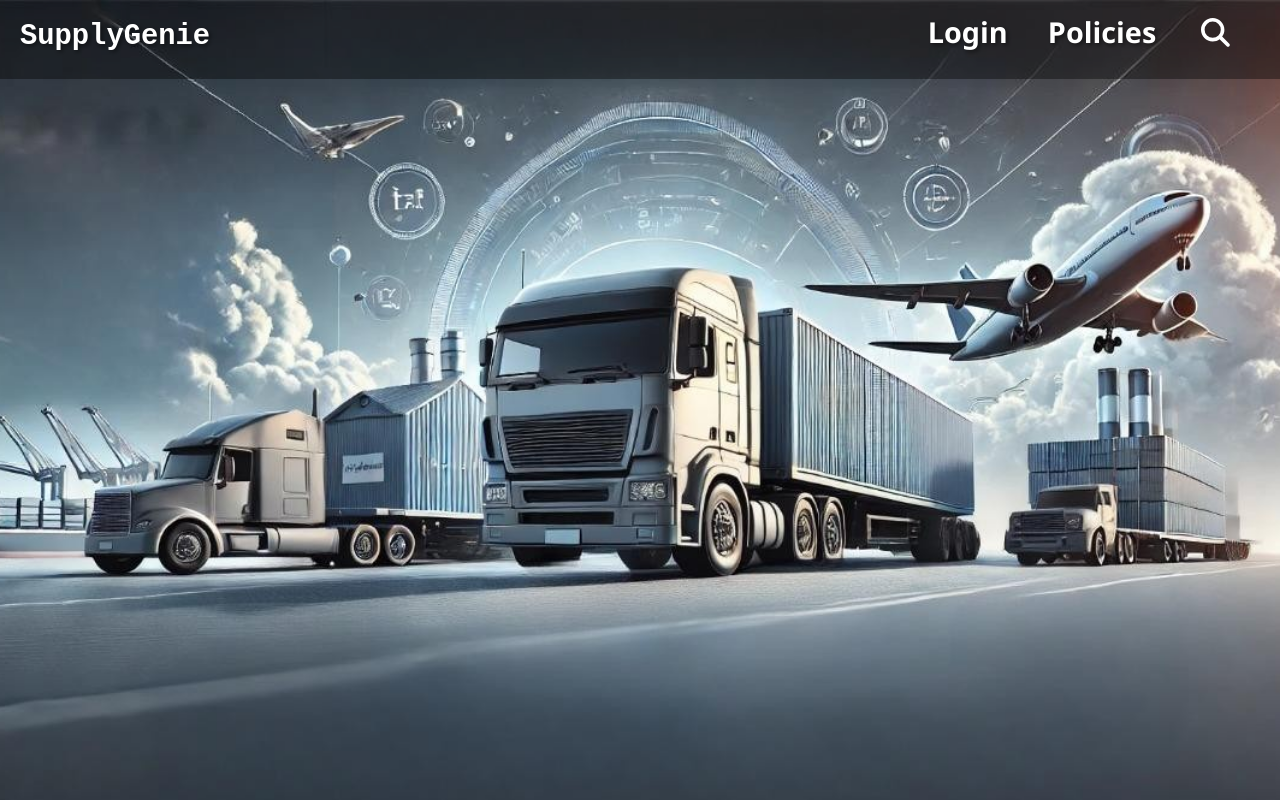
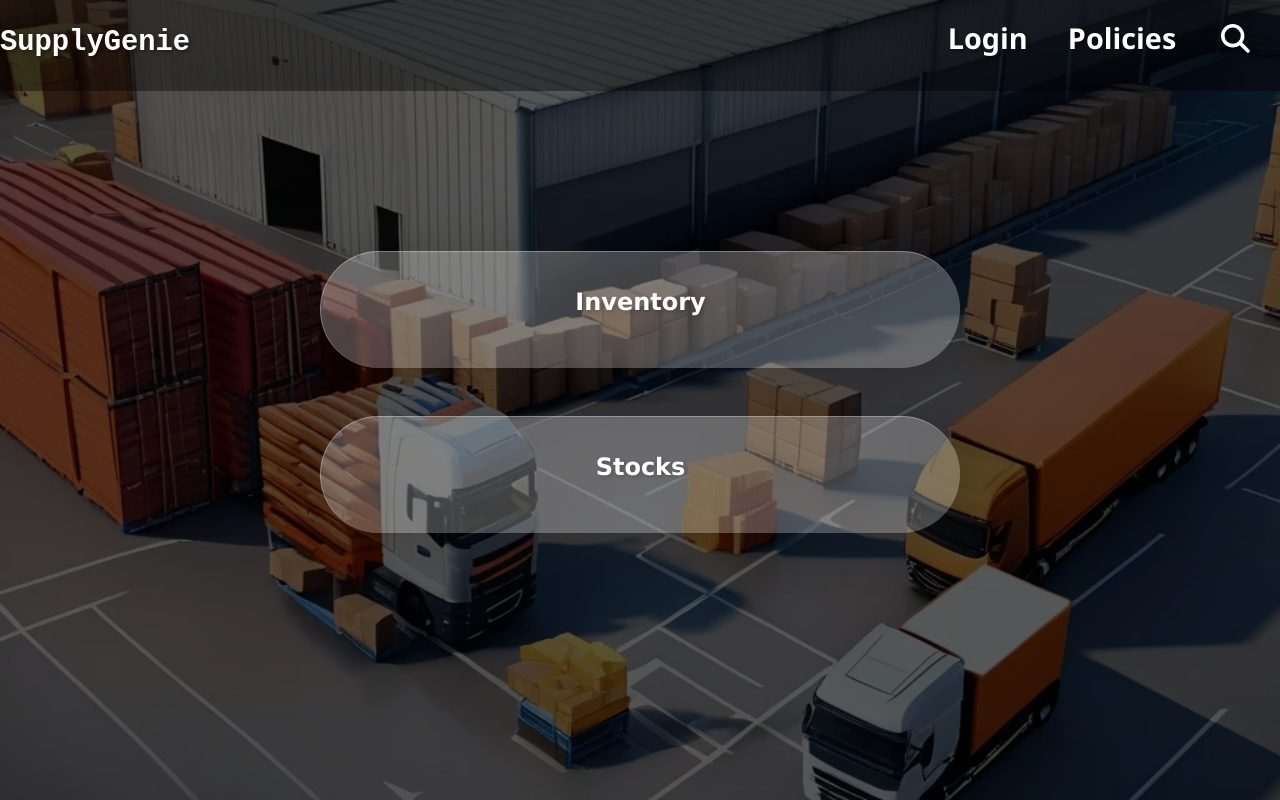
Before and after one commit to AbhishekMamgain7/SupplyGenie, a React (Vite) app in the folder FrontEnd/: page /Manager in a window 1280 px wide. Built offline with nearby package versions, Linux system fonts and the light colour scheme.

Commit message:
Add files via upload

```diff
--- a/FrontEnd/src/App.jsx
+++ b/FrontEnd/src/App.jsx
@@ -1,11 +1,30 @@
-import { createRoot } from 'react-dom/client'
-import './Login.css'
-import './SignUp.css'
-import './Homepage.css'
-import Back from './back.jsx'
-function App(){
-return (createRoot(document.getElementById('root')).render(
-   <Back/>
-));
+import React from 'react';
+import { BrowserRouter as Router, Routes, Route } from 'react-router-dom';
+import Login from "./Login.jsx";
+import SignUp from './SignUp.jsx';
+import Manager from './manager.jsx';
+import Header from "./component/header.jsx";
+import Inventory from './Inventory/Inventory.jsx';
+import Stocks from './Stocks/Stocks.jsx';
+import './Login.css';
+import './SignUp.css';
+import './component/Header.css';
+import './Homepage.css';
+const App = () => {
+  return (
+    <div className="background-container">
+      <div className="back"></div>
+      <Router>
+    <Header />
+    <Routes>
+      <Route path="/Login" element={<Login />} />
+      <Route path="/SignUp" element={<SignUp />}/>
+      <Route path="/Manager" element={<Manager/>}/>
+      <Route path="/Inventory/Inventory" element={<Inventory/>}></Route>
+      <Route path="/Stocks/Stocks" element={<Stocks/>}></Route>
+    </Routes>
+  </Router>
+    </div>
+  );
 }
 export default App;
--- a/FrontEnd/src/Homepage.css
+++ b/FrontEnd/src/Homepage.css
@@ -13,7 +13,6 @@ html, body{
   flex-direction: column;
   justify-content: center;
   align-items: center;
-  padding: 1rem;
 }
 .header {
   position: absolute;
@@ -24,7 +23,7 @@ html, body{
   font-weight: bold;
   color: white;
   text-shadow: 2px 2px 4px rgba(0, 0, 0, 0.5);
-  background: rgba(0, 0, 0, 0.5);
+  background: rgba(0, 0, 0, 0.4);
   padding: 1rem 0;
 }
 
--- a/FrontEnd/src/Login.css
+++ b/FrontEnd/src/Login.css
@@ -25,7 +25,7 @@ html, body{
 .login-page-1-wrapper {
   max-width: 30rem;
   width: 100%;
-  max-height: 30rem;
+  max-height: 25rem;
   height: 100%;
   position: relative;
 }
@@ -115,30 +115,14 @@ html, body{
 
 
 .login-page-1-drops div:nth-child(1) { height: 150px; width: 150px; top: -50px; left: -50px; animation-duration: 10s;}
-.login-page-1-drops div:nth-child(2) { height: 150px; width: 150px; bottom: -40px; right: 400px; animation-duration: 5s;}
-.login-page-1-drops div:nth-child(3) { height: 150px; width: 150px; bottom: -30px; right: -80px; animation-duration: 7s;}
+.login-page-1-drops div:nth-child(2) { height: 150px; width: 150px; bottom: -65px; right: 400px; animation-duration: 5s;}
+.login-page-1-drops div:nth-child(3) { height: 150px; width: 150px; bottom: -60px; right: -100px; animation-duration: 7s;}
 .login-page-1-drops div:nth-child(4) { height: 120px; width: 120px; top: -50px; right: -50px; animation-duration: 8s;}
 .login-page-1-drops div:nth-child(5) { height: 80px; width: 80px; top: -20px; left: 300px; animation-duration: 6.5s;}
 @keyframes float{
   0% {transform: translateY(0px);}
   50% {transform: translateY(-15px);}
   100%{transform: translateY(0px);}
-}
-
-.dropdown-section {
-  position: relative;
-}
-
-.dropdown-btn {
-  padding: 1rem;
-  width:100%;
-  background-color:  rgba(255,255,255,0.2);
-  color: rgb(255, 255, 255);
-  border: 0;
-  font-size: 16px;
-  border-radius: 5000px;
-  cursor: pointer;
-  margin-bottom:1rem;
 }
 .Login-btn{
   padding: 0.5rem;
@@ -150,32 +134,10 @@ html, body{
   cursor: pointer;
   font-size: 16px;
 }
-.dropdown-btn:hover {
-  background-color:  rgba(255,255,255,0.3);
-}
-
-.dropdown-menu {
-  position: relative;
-  top: 100%;
-  background-color:  white;
-  border: 1px solid #ccc;
-  width: 100%;
-  box-shadow: 0 0 10px rgba(0, 0, 0, 0.1);
-  z-index: 10;
-}
-
-.dropdown-item {
-  padding: 10px 20px;
-  cursor: pointer;
-}
-
-.dropdown-item:hover {
-  background-color: #f1f1f1;
-}
-
 .login-footer {
   font-size: 1rem;
   color: #fff;
+  text-align: center;
 }
 
 .login-footer a {
--- a/FrontEnd/src/Login.jsx
+++ b/FrontEnd/src/Login.jsx
@@ -12,9 +12,8 @@ const Login = () => {
   const [isSubmitting, setIsSubmitting] = useState(false);
   const [formData, setFormData] = useState({
     email: "",
-    password: "",
-    selectedOption: "Select" });
-  const [isOpen, setIsOpen] = useState(false);
+    password: ""
+   });
 
   const handleChange = (e) => {
     setFormData({ ...formData, [e.target.name]: e.target.value });
@@ -24,29 +23,15 @@ const Login = () => {
     e.preventDefault();
     setIsSubmitting(true);
 
-    const { email, password, selectedOption } = formData;
+    const { email, password } = formData;
     if (!/^[\w-.]+@([\w-]+\.)+[\w-]{2,4}$/.test(email)) {
       alert("Invalid email format.");
       setIsSubmitting(false);
       return;
     }
-
-    if (selectedOption === "Select"){
-      setIsSubmitting(false);
-      return;
-    }
     try{
       await signInWithEmailAndPassword(auth,email,password);
-      switch (selectedOption) {
-        case "Customer":
-          navigate("/Customer-option");
-          break;
-        case "Manager":
-          navigate("/Manager-option");
-          break;
-        default:
-          break;
-      }
+      navigate("/manager");
       setFormData({email:"", password: "",selectedOption:"Select"});
     }
     catch(error){
@@ -62,10 +47,6 @@ const Login = () => {
     }
   };
 
-  const handleSelect = (option) => {
-    setFormData({ ...formData,selectedOption: option});
-    setIsOpen(false);
-  };
   return (
     <div className="login-page-1">
       <div className="login-page-1-wrapper">
@@ -91,23 +72,6 @@ const Login = () => {
               required
             />
 
-            <section className="dropdown-section">
-              <button
-              className="dropdown-btn"
-              type="button"
-              onClick={() => setIsOpen(!isOpen)}
-              >
-              {formData.selectedOption}
-              </button>
-              <ul className={`dropdown-menu ${isOpen ? "show" : ""}`} onMouseLeave={()=> setIsOpen(false)}>
-              <li className="dropdown-item" onClick={() => handleSelect("Customer")}>
-                Customer
-              </li>
-              <li className="dropdown-item" onClick={() => handleSelect("Manager")}>
-                Manager
-              </li>
-            </ul>
-            </section>
             <motion.button
               type="submit"
               disabled={isSubmitting}
--- a/FrontEnd/src/SignUp.jsx
+++ b/FrontEnd/src/SignUp.jsx
@@ -94,8 +94,8 @@ const SignUp = () => {
 
 
   return (
-    <div className="login-page-1">
-      <div className="login-page-1-wrapper">
+    <div className="signup-container">
+      <div className="signup-overlay">
       <article>
         <header>SignUp</header>
         <form onSubmit={handleSignup}>
@@ -140,17 +140,17 @@ const SignUp = () => {
             whileHover={{ scale: 1.05 }}
             whileTap={{ scale: 0.95 }}
             type="submit"
-            className="Login-btn"
+            className="signup-btn"
             disabled={isSubmitting}
           >
             {isSubmitting ? "Signing up..." : "Sign Up"}
           </motion.button>
         </form>
-        <p className="login-footer">
-          Already have an account? <Link to="/Login">Login</Link>
+        <p className="signup-footer">
+          Already have an account? <Link to="/Login">LOGIN</Link>
         </p>
       </article>
-      <div className="login-page-1-drops">
+      <div className="signup-page-1-drops">
           <div></div>
           <div></div>
           <div></div>
--- /dev/null
+++ b/FrontEnd/src/manager.css
@@ -0,0 +1,70 @@
+*{
+  margin: 0;
+  padding: 0;
+}
+html, body{
+  width: 100%;
+  min-height: 100%;
+  overflow: hidden;
+}
+.manager-page {
+  background: url('/preview.webp');
+  background-size:cover;
+  background-position: center;
+  background-attachment: fixed;
+  background-repeat: no-repeat;
+  background-blend-mode:darken;
+  background-color: rgba(0, 0, 0, 0.655);
+  height: 100vh;
+  width: 100vw;
+  display: flex;
+  flex-direction: column;
+  justify-content: center;
+  align-items: center;
+  gap: 2rem;
+}
+.inventory{
+  margin-bottom: 1rem;
+  padding: 2rem;
+  width: 50vw;
+  z-index: 1;
+  background: rgba(255, 255, 255, 0.25);
+  border: 0;
+  border-left: 1px solid rgba(255,255,255,0.3);
+  border-top: 1px solid rgba(255,255,255,0.3);
+  border-radius: 5000px;
+  box-shadow: 4px 4px 60px rgba(0,0,0,0.2);
+  color: rgb(255, 255, 255);
+  font-family:'Lucida Sans', 'Lucida Sans Regular', 'Lucida Grande', 'Lucida Sans Unicode', Geneva, Verdana, sans-serif;
+  font-size: 25px;
+  font-weight: 600;
+  transition: all .2s ease-in-out;
+  text-shadow: 2px 2px 4px rgba(0,0,0,0.2);
+}
+.stocks{
+  margin-bottom: 1rem;
+  padding: 2rem;
+  width: 50vw;
+  z-index: 1;
+  background: rgba(255, 255, 255, 0.25);
+  border: 0;
+  border-left: 1px solid rgba(255,255,255,0.3);
+  border-top: 1px solid rgba(255,255,255,0.3);
+  border-radius: 5000px;
+  box-shadow: 4px 4px 60px rgba(0,0,0,0.2);
+  color: rgb(255, 255, 255);
+  font-family:'Lucida Sans', 'Lucida Sans Regular', 'Lucida Grande', 'Lucida Sans Unicode', Geneva, Verdana, sans-serif;
+  font-size: 25px;
+  font-weight: 600;
+  transition: all .2s ease-in-out;
+  text-shadow: 2px 2px 4px rgba(0,0,0,0.2);
+}
+.options {
+  font-size: 1.5rem;
+  color: #fff;
+  text-align: center;
+}
+.options a{
+  color: white;
+  text-decoration: none;
+}
--- /dev/null
+++ b/FrontEnd/src/manager.jsx
@@ -0,0 +1,31 @@
+import React from 'react';
+import { motion } from "framer-motion";
+import { Link } from "react-router-dom";
+import './manager.css';
+const Manager = () =>{
+    return(
+        <div className="manager-page">
+        <motion.div
+        type="button"
+        name="inventory"
+        placeholder="Inventory"
+        whileHover = {{ scale: 1.05 }}
+        whileTap = {{ scale: 0.95 }}
+        className="inventory"
+        ><p className="options"><Link to ="/Inventory/Inventory">Inventory</Link>
+        </p>
+        </motion.div>
+        <motion.div
+        type="button"
+        name="stocks"
+        placeholder="Stock"
+        whileHover = {{ scale: 1.05 }}
+        whileTap = {{ scale: 0.95 }}
+        className="stocks"
+        >
+            <p className="options"><Link to ="/Stocks/Stocks">Stocks</Link></p>
+        </motion.div>
+        </div>
+    );
+};
+export default Manager;
```
Also changed, not shown: FrontEnd/src/SignUp.css (+31 -29 lines).
